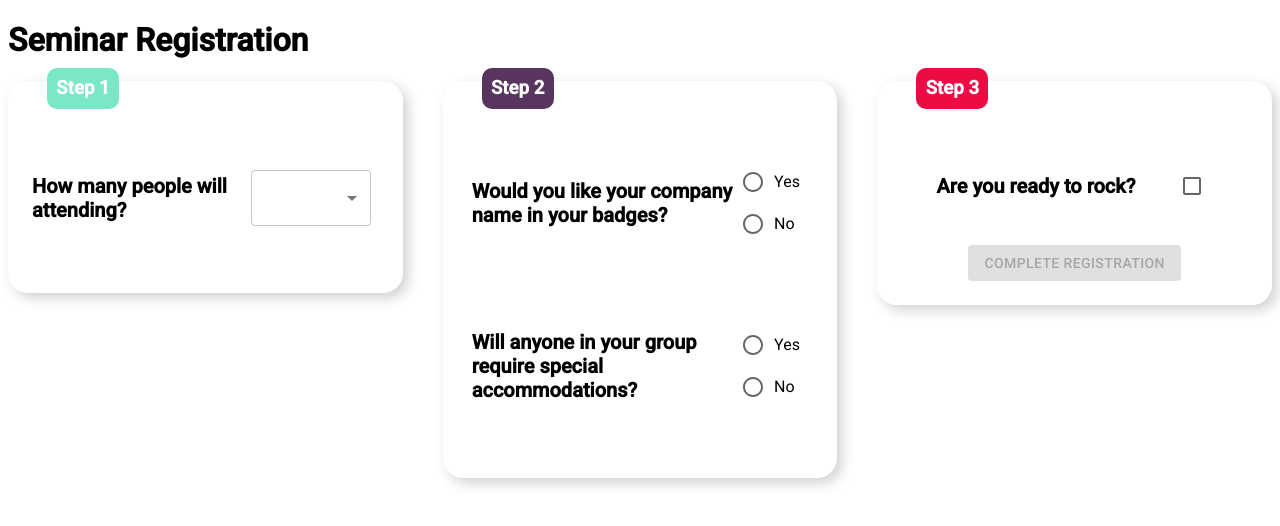
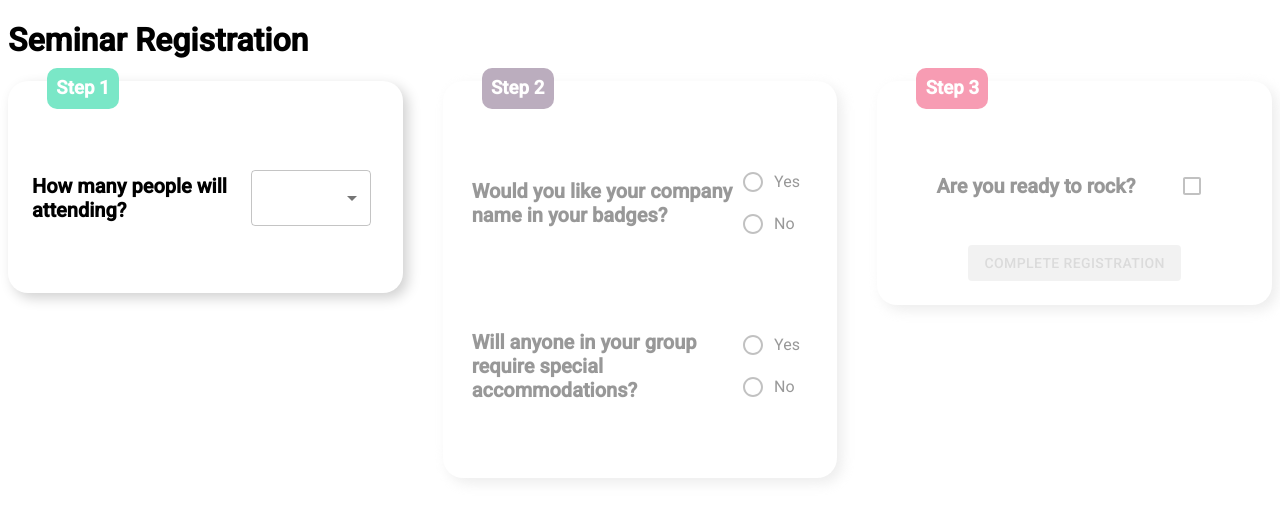
Before and after one commit to meik1998dev/registration-form-reactjs, a React (Create React App) app: page / in a window 1280 px wide. Shown: the top 526 px of the page. Built offline with nearby package versions, Linux system fonts and the light colour scheme.

Commit message:
MOD : steps sequential validation

```diff
--- a/src/components/FirstStep.js
+++ b/src/components/FirstStep.js
@@ -4,16 +4,22 @@ import React, { useEffect, useState } from 'react';
 import { StepCard } from './StepCard';
 import successVector from '../success-svgrepo-com.svg';
 
-export const FirstStep = ({ values, setValues }) => {
+export const FirstStep = ({
+   values,
+   setValues,
+   setStepsPassed,
+   stepsPassed,
+}) => {
    const [number, setNumber] = useState(0);
-   const [isPassed, setIsPassed] = useState(false);
    const { attendsName } = values;
 
    useEffect(() => {
-      if (attendsName) {
-         checkIfPassed() ? setIsPassed(true) : setIsPassed(false);
+      if (Object.keys(attendsName).length !== 0) {
+         checkIfPassed()
+            ? setStepsPassed({ ...stepsPassed, first: true })
+            : setStepsPassed({ ...stepsPassed, first: false });
       }
-   });
+   }, [number, attendsName]);
 
    const handleSelect = (event) => {
       const {
@@ -98,7 +104,7 @@ export const FirstStep = ({ values, setValues }) => {
                ))}
          </Box>
          <Box display='flex' justifyContent={'center'}>
-            {isPassed && Object.keys(attendsName).length !== 0 && (
+            {stepsPassed.first && Object.keys(attendsName).length !== 0 && (
                <Image src={successVector} />
             )}
          </Box>
--- a/src/components/SecondStep.js
+++ b/src/components/SecondStep.js
@@ -10,21 +10,25 @@ import {
 import { Box } from '@mui/system';
 import successVector from '../success-svgrepo-com.svg';
 
-export const SecondStep = ({ values, setValues }) => {
-   const [isPassed, setIsPassed] = useState(false);
+export const SecondStep = ({
+   values,
+   setValues,
+   setStepsPassed,
+   stepsPassed,
+}) => {
+   const { specialAccommodations, companyNameOnBadge } = values;
 
    useEffect(() => {
-      checkIfPassed() ? setIsPassed(true) : setIsPassed(false);
-   });
+      console.log(checkIfPassed());
+      checkIfPassed()
+         ? setStepsPassed({ ...stepsPassed, second: true })
+         : setStepsPassed({ ...stepsPassed, second: false });
+   }, [companyNameOnBadge, specialAccommodations]);
 
    const checkIfPassed = () => {
-      if (
-         values.companyNameOnBadge === null ||
-         values.specialAccommodations === null
-      ) {
+      if (companyNameOnBadge === null || specialAccommodations === null) {
          return false;
       }
-
       return true;
    };
 
@@ -40,7 +44,7 @@ export const SecondStep = ({ values, setValues }) => {
 
                <FormControl>
                   <RadioGroup
-                     value={values.companyNameOnBadge}
+                     value={companyNameOnBadge}
                      onChange={(event) => {
                         setValues({
                            ...values,
@@ -70,7 +74,7 @@ export const SecondStep = ({ values, setValues }) => {
                </Header>
                <FormControl>
                   <RadioGroup
-                     value={values.specialAccommodations}
+                     value={specialAccommodations}
                      onChange={(event) => {
                         setValues({
                            ...values,
@@ -91,7 +95,7 @@ export const SecondStep = ({ values, setValues }) => {
                </FormControl>
             </Box>
             <Box display='flex' justifyContent={'center'}>
-               {isPassed && <Image src={successVector} />}
+               {stepsPassed.second && <Image src={successVector} />}
             </Box>
          </Box>
       </StepCard>
--- a/src/pages/Registration.js
+++ b/src/pages/Registration.js
@@ -1,31 +1,57 @@
 import styled from '@emotion/styled';
 import { Grid } from '@mui/material';
-import React from 'react';
+import React, { useState } from 'react';
 import { FinalStep } from '../components/FinalStep';
 import { FirstStep } from '../components/FirstStep';
 import { SecondStep } from '../components/SecondStep';
-import { StepCard } from '../components/StepCard';
 
 export const Registration = () => {
-   const [values, setValues] = React.useState({
+   const [values, setValues] = useState({
       attendsName: {},
       companyNameOnBadge: null,
       specialAccommodations: null,
    });
 
-   console.log(values);
+   const [stepsPassed, setStepsPassed] = useState({
+      first: false,
+      second: false,
+   });
+
+   console.log(stepsPassed);
 
    return (
       <>
          <Header>Seminar Registration</Header>
          <Grid spacing={5} container flex>
             <Grid flex={1} item>
-               <FirstStep values={values} setValues={setValues} />
+               <FirstStep
+                  stepsPassed={stepsPassed}
+                  setStepsPassed={setStepsPassed}
+                  values={values}
+                  setValues={setValues}
+               />
             </Grid>
-            <Grid flex={1} item>
-               <SecondStep values={values} setValues={setValues} />
+            <Grid
+               style={{
+                  zIndex: stepsPassed.first ? 1 : -1,
+                  opacity: stepsPassed.first ? 1 : 0.4,
+               }}
+               flex={1}
+               item>
+               <SecondStep
+                  stepsPassed={stepsPassed}
+                  setStepsPassed={setStepsPassed}
+                  values={values}
+                  setValues={setValues}
+               />
             </Grid>
-            <Grid flex={1} item>
+            <Grid
+               style={{
+                  zIndex: stepsPassed.second ? 1 : -1,
+                  opacity: stepsPassed.second ? 1 : 0.4,
+               }}
+               flex={1}
+               item>
                <FinalStep values={values} />
             </Grid>
          </Grid>
```
